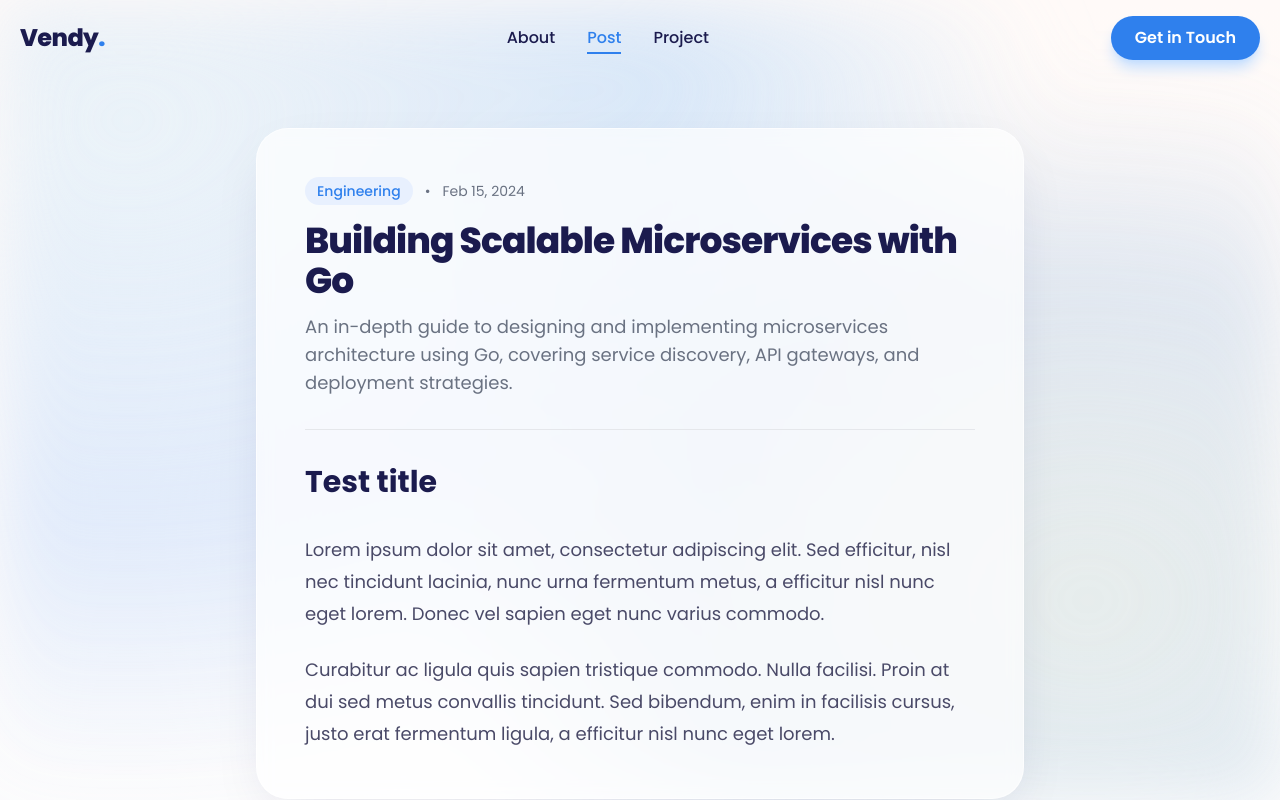
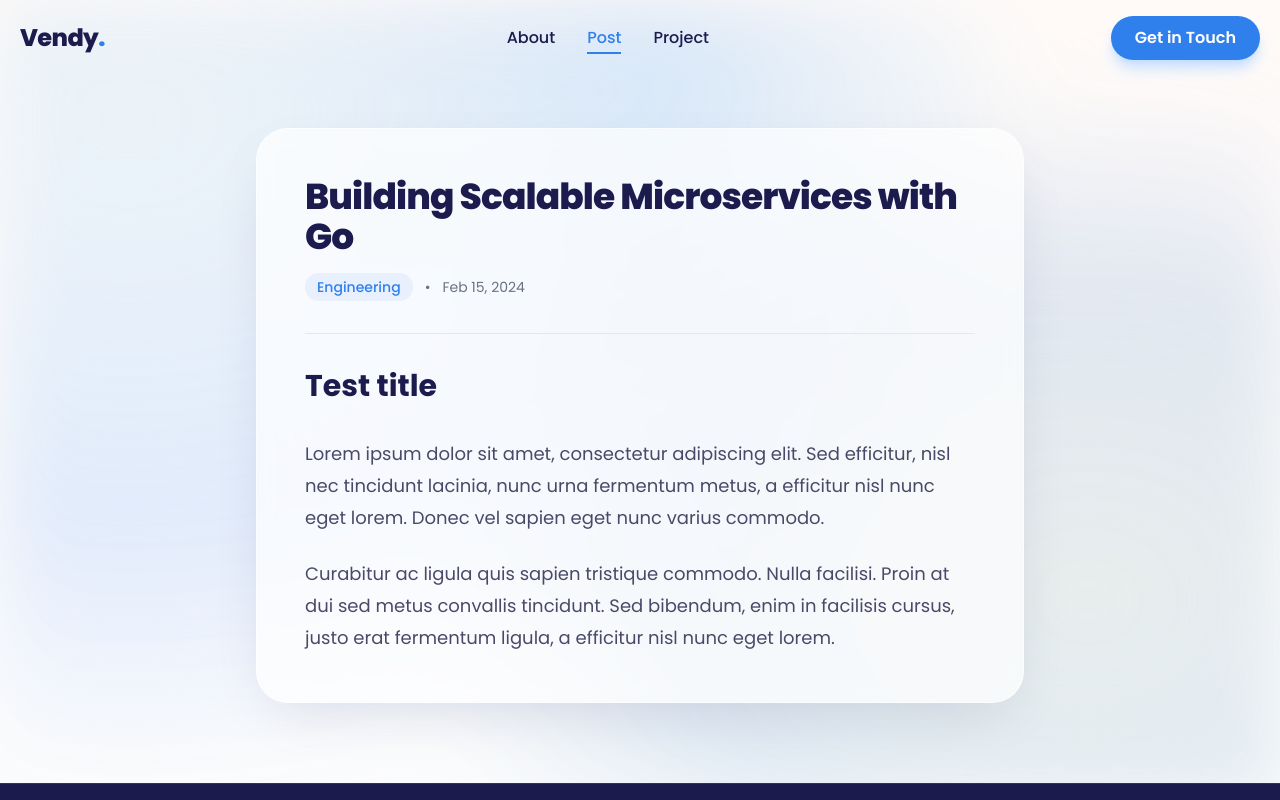
Before and after one commit to vendyp/vendyp-dev, an Astro site: page /posts/building-scalable-microservices-with-go in a window 1280 px wide. Shown: the top 800 px of the page. Built offline with nearby package versions, Linux system fonts and the light colour scheme; Astro itself is replaced by a stand-in of ours.

Commit message:
fix: minor adjustment on PostCard

```diff
--- a/src/components/PostCard.astro
+++ b/src/components/PostCard.astro
@@ -3,11 +3,10 @@ interface Props {
   title: string;
   category: string;
   date: string;
-  excerpt: string;
   href?: string;
 }
 
-const { title, category, date, excerpt, href = "#" } = Astro.props;
+const { title, category, date, href = "#" } = Astro.props;
 ---
 
 <article class="group flex flex-col justify-between rounded-2xl border border-gray-200 p-6 shadow-sm transition-all duration-300 hover:-translate-y-1 hover:shadow-[0_20px_50px_-12px_rgba(47,128,237,0.10)] sm:flex-row sm:items-center md:p-8">
@@ -20,7 +19,6 @@ const { title, category, date, excerpt, href = "#" } = Astro.props;
       <span class="mx-1">•</span>
       {date}
     </div>
-    <p class="text-sm leading-relaxed text-gray-600">{excerpt}</p>
   </div>
   <div class="mt-4 sm:mt-0">
     <a href={href} class="group/link relative flex w-full items-center justify-between text-sm font-medium text-coral transition-all duration-200">
--- a/src/content/config.ts
+++ b/src/content/config.ts
@@ -4,7 +4,6 @@ const posts = defineCollection({
   type: "content",
   schema: z.object({
     title: z.string(),
-    excerpt: z.string(),
     category: z.string(),
     date: z.date(),
     description: z.string().optional(),
--- a/src/content/posts/building-scalable-microservices-with-go.md
+++ b/src/content/posts/building-scalable-microservices-with-go.md
@@ -1,6 +1,5 @@
 ---
 title: Building Scalable Microservices with Go
-excerpt: An in-depth guide to designing and implementing microservices architecture using Go, covering service discovery, API gateways, and deployment strategies.
 category: Engineering
 date: 2024-02-15
 description: Thoughts, insights, and technical writings
--- a/src/layouts/PostLayout.astro
+++ b/src/layouts/PostLayout.astro
@@ -4,12 +4,11 @@ import BaseLayout from "./BaseLayout.astro";
 interface Props {
     pageTitle: string;
     postTitle: string;
-    excerpt?: string;
     category: string;
     formattedDate: string;
 }
 
-const { pageTitle, postTitle, excerpt, category, formattedDate } = Astro.props;
+const { pageTitle, postTitle, category, formattedDate } = Astro.props;
 ---
 
 <BaseLayout title={pageTitle} activeNav="post">
@@ -19,8 +18,13 @@ const { pageTitle, postTitle, excerpt, category, formattedDate } = Astro.props;
                 class="post-card mx-auto max-w-3xl rounded-4xl border border-white/60 bg-white/70 p-8 shadow-[0_20px_60px_-20px_rgba(27,27,78,0.15)] backdrop-blur-sm md:p-12"
             >
                 <header class="mb-8">
+                    <h1
+                        class="text-3xl font-extrabold tracking-tight text-navy md:text-4xl mb-4"
+                    >
+                        {postTitle}
+                    </h1>
                     <div
-                        class="mb-4 flex flex-wrap items-center gap-3 text-sm text-gray-500"
+                        class="flex flex-wrap items-center gap-3 text-sm text-gray-500"
                     >
                         <span
                             class="rounded-full bg-blue-light px-3 py-1 font-medium text-coral"
@@ -30,16 +34,6 @@ const { pageTitle, postTitle, excerpt, category, formattedDate } = Astro.props;
                         <span aria-hidden="true">•</span>
                         <time>{formattedDate}</time>
                     </div>
-                    <h1
-                        class="text-3xl font-extrabold tracking-tight text-navy md:text-4xl"
-                    >
-                        {postTitle}
-                    </h1>
-                    {
-                        excerpt && (
-                            <p class="mt-3 text-lg text-gray-500">{excerpt}</p>
-                        )
-                    }
                 </header>
 
                 <hr class="mb-8 border-t border-gray-200" />
--- a/src/pages/posts/[slug].astro
+++ b/src/pages/posts/[slug].astro
@@ -33,7 +33,6 @@ const formattedDate = post.data.date.toLocaleDateString("en-US", {
 <PostLayout
   pageTitle={`Dwi Vendy - ${post.data.title}`}
   postTitle={post.data.title}
-  excerpt={post.data.excerpt}
   category={post.data.category}
   formattedDate={formattedDate}
 >
--- a/src/pages/posts/index.astro
+++ b/src/pages/posts/index.astro
@@ -16,7 +16,6 @@ const posts = (await getCollection("posts"))
       day: "numeric",
       year: "numeric",
     }),
-    excerpt: post.data.excerpt,
   }));
 ---
 
@@ -85,7 +84,6 @@ const posts = (await getCollection("posts"))
                       title={post.title}
                       category={post.category}
                       date={post.date}
-                      excerpt={post.excerpt}
                       href={`/posts/${post.slug}`}
                     />
                   ))
```
